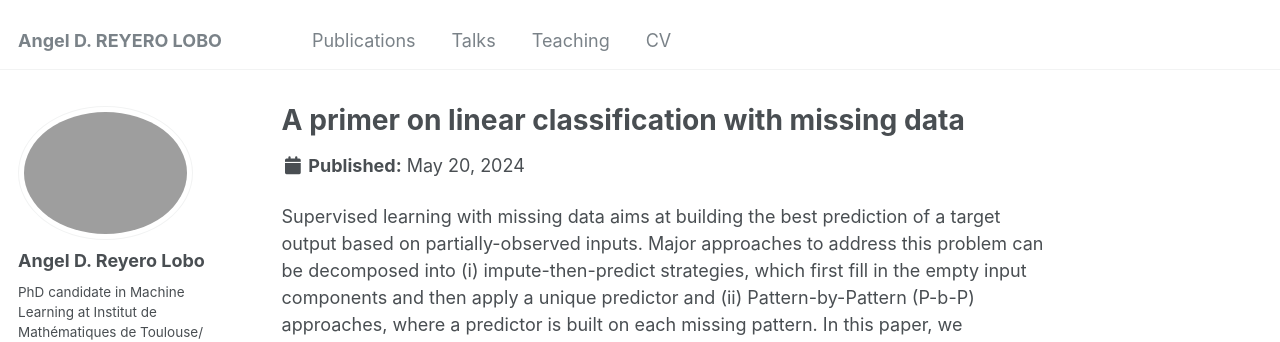
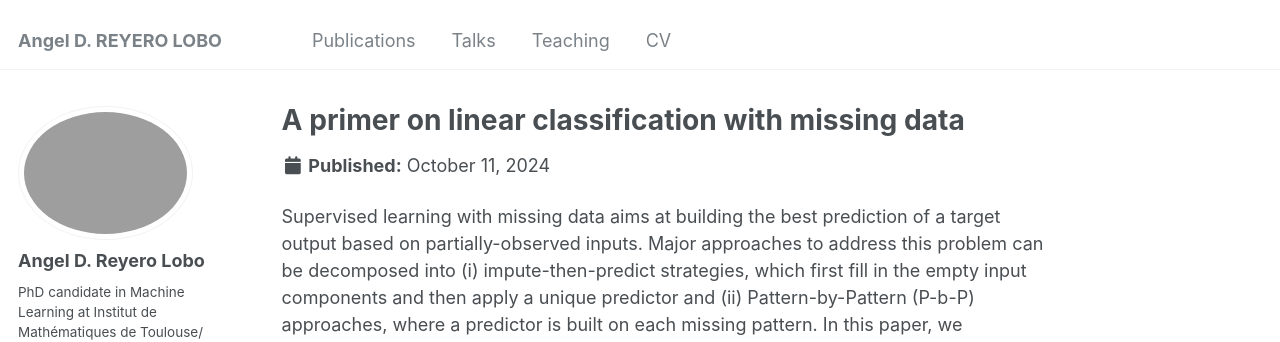
Before and after one commit to AngelReyero/AngelReyero.github.io, a Jekyll site: the page built from _publications/classification_missing_values.md, in a window 1280 px wide and 900 px high. Shown: the top 342 px of the window. Built offline with Jekyll 4.4.1, drawn with Linux system fonts in a browser that asks for light colours.

Commit message:
Update classification_missing_values.md

```diff
--- a/_publications/classification_missing_values.md
+++ b/_publications/classification_missing_values.md
@@ -3,7 +3,7 @@ title: "A primer on linear classification with missing data"
 collection: publications
 category: conferences
 excerpt: 'This paper is prediction in classification with missing values using linear classifiers.'
-date: 2024-05-20
+date: 2024-10-11
 paperurl: 'https://arxiv.org/abs/2405.09196'
 citation: 'Lobo, A. D. R., Ayme, A., Boyer, C., and Scornet, E. (2024). A primer on linear classification with
 missing data.'
```
